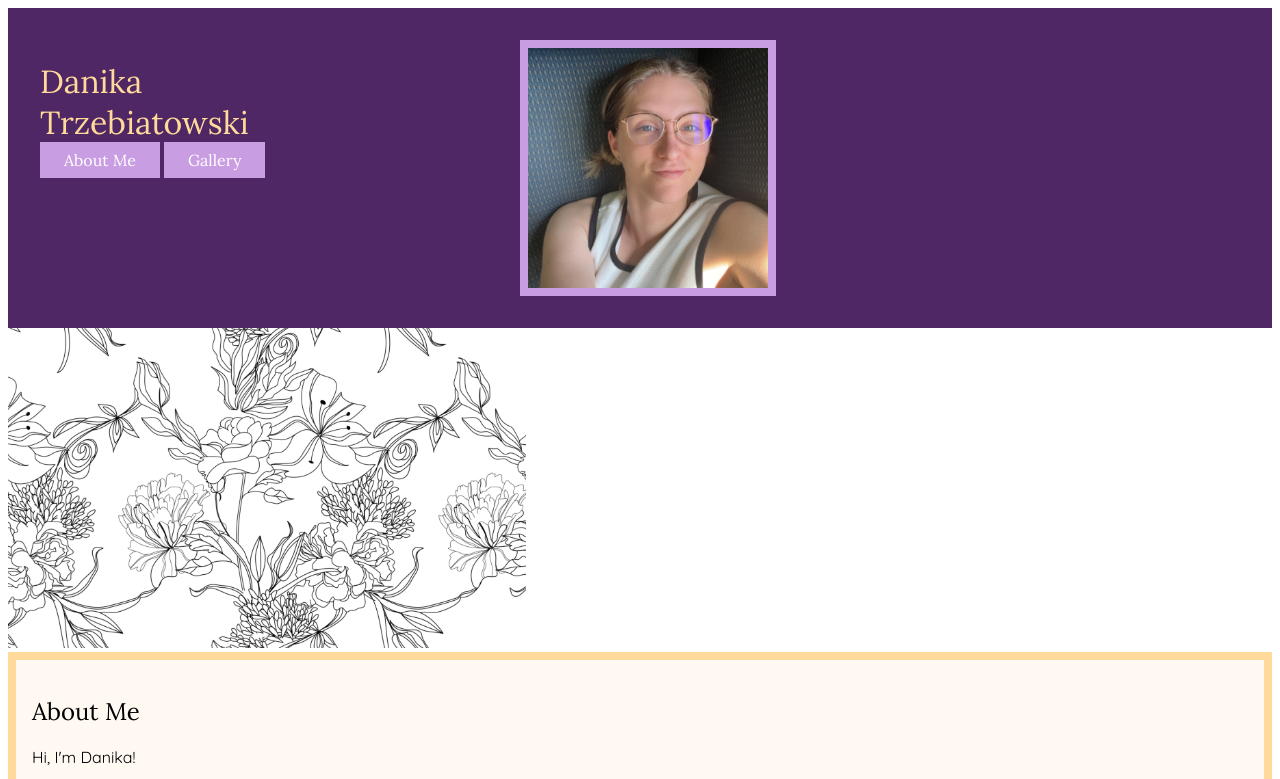
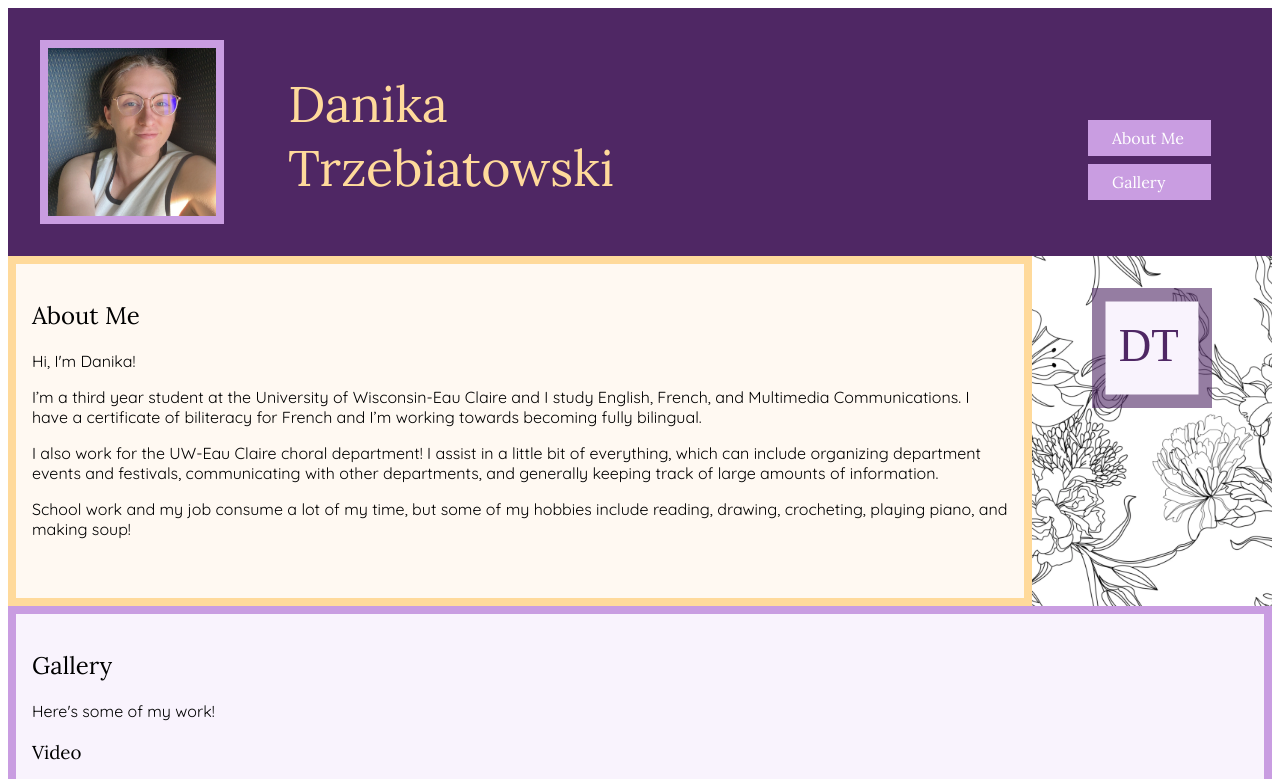
Before and after one commit to trzebiatowskid-uwec/portfolio, a plain HTML site: page index.html in a window 1280 px wide. Shown: the top 779 px of the page. Drawn offline with Linux system fonts and the light colour scheme; grey boxes are pictures that could not be loaded.

Commit message:
portfolio in progress

```diff
--- a/index.html
+++ b/index.html
@@ -26,7 +26,9 @@
         <img src="images/Danika.JPG" class="item3" alt="">
     </header>
     <main>
-        <div class="flowers"><img src="images/flowers.webp" alt=""></div>
+        <div class="flowers">
+            <img src="images/favicon/favicon.svg" alt="">
+        </div>
         <section id="about" class="about">
             <h2>About Me</h2>
             <p>Hi, I'm Danika!</p>
@@ -38,22 +40,24 @@
             <h2>Gallery</h2>
             <p>Here's some of my work!</p>
             <h3>Video</h3>
+            <!--Knives Out opening-->
+            <iframe width="519" height="923" src="https://www.youtube.com/embed/5wV6EvIq_j8" title="Knives Out Animated Opening (2024 School Project)" frameborder="0" allow="accelerometer; autoplay; clipboard-write; encrypted-media; gyroscope; picture-in-picture; web-share" referrerpolicy="strict-origin-when-cross-origin" allowfullscreen></iframe>
+            <!--foster gallery-->
+            <iframe width="560" height="315" src="https://www.youtube.com/embed/0xfgaTCnSb8?si=nyU7vaw-iGHEf0tX" title="YouTube video player" frameborder="0" allow="accelerometer; autoplay; clipboard-write; encrypted-media; gyroscope; picture-in-picture; web-share" referrerpolicy="strict-origin-when-cross-origin" allowfullscreen></iframe>
             <h3>Artwork</h3>
-            <img src="images/art/paper forest.jpg" alt="">
-            <img src="images/art/Leaf box.jpg" alt="">
-            <img src="images/art/Reptile eye.jpg" alt="">
-            <img src="images/art/Landscape.jpg" alt="">
-            <img src="images/art/Bob Ross.jpg" alt="">
-            <img src="images/art/BW Leaves.jpg" alt="">
+            <img src="images/art/paper-forest.jpg" alt="" class="item-a">
+            <img src="images/art/Leaf-box.jpg" alt="" class="item-b">
+            <img src="images/art/Reptile-eye.jpg" alt="" class="item-c">
+            <img src="images/art/Landscape.jpg" alt="" class="item-d">
+            <img src="images/art/Bob-Ross.jpg" alt="" class="item-e">
+            <img src="images/art/BW-Leaves.jpg" alt="" class="item-f">
         </section>
-    </main>
-    <footer>
         <div class="contacts">
-            <h2>Contacts</h2>
+        <h2>Contacts</h2>
             <p>Email: trzebida4442@uwec.edu</p>
             <p>Phone: 000-000-0000</p>
             <p>Instagram: @danika.doodles</p>
         </div>
-    </footer>
+    </main>
 </body>
 </html>
--- a/styles.css
+++ b/styles.css
@@ -2,6 +2,7 @@ h1{
     font-family:'Lora',Georgia, 'Times New Roman', Times, serif;
     color:#ffda9b;
     font-weight:200;
+    margin: 0;
 }
 h2{
     font-family:'Lora',Georgia, 'Times New Roman', Times, serif;
@@ -17,8 +18,9 @@ header{
     background-color:#4f2764;
     padding: 2rem;
     display:grid;
-    grid-template-columns: 40% 40%;
-    grid-template-rows:40% 40%;
+    grid-template-columns: 1fr 1fr;
+    grid-template-rows: 1fr 1fr;
+    gap: 10px;
 }
 .item1{
     grid-column: 1/2;
@@ -31,18 +33,27 @@ header{
 .item3{
     grid-column:2/3;
     grid-row:1/3;
+    align-self: center;
 }
 header img{
-    max-width:50%;
-    border: solid .5rem #c99de1;
+    max-width:84%;
+    border:.5rem solid #c99de1;
+}
+.flowers{
+    background-image:url(images/flowers.webp);
+    background-size:cover;
+    text-align:center;
 }
 .flowers img{
-    max-height:20rem;
+    max-width: 15%;
+    margin: 2rem;
 }
 a{
     background-color:#c99de1;
     color:#ffffff;
     padding: .5rem 1.5rem;
+    margin: .5rem;
+    width: 75px;
     text-decoration:none;
     font-family:'Lora',Georgia, 'Times New Roman', Times, serif;
     display:inline-block;
@@ -67,12 +78,81 @@ p{
     border:solid #c99de1 .5rem;
 }
 .gallery img{
-    max-width:45%;
-    display:inline;
+    max-width:200px;
+    max-height: 200px;
+    display: inline-block;
 }
-footer{
+.contacts{
     background-color:#fff9f2;
     color:#000000;
     padding:1rem;
     border:solid #ffda9b .5rem;
+    text-align: left;
 }
+iframe{
+    max-height: 300px;
+    max-width: 100%;
+}
+@media (min-width:670px){
+    h1{
+        font-size: 50px;
+    }
+    a{
+        display:block;
+        padding: .5rem 1.5rem;
+        margin:.5rem;
+    }
+}
+@media(min-width: 1000px){
+    header{
+        grid-template-columns: 15rem 1fr 10rem;
+        grid-template-rows: 4rem;
+        gap: .5rem;
+    }
+    .item1{
+        grid-column: 2/3;
+        align-self:center;
+        margin: 8rem 0 0 0;
+    }
+    .item2{
+        grid-column: 3/4;
+    }
+    .item3{
+        grid-column:1/2;
+        text-align: center;
+        max-width:70%;
+
+    }
+    main{
+        display:grid;
+        grid-template-columns:  1fr 15rem;
+        grid-template-rows: 350px 1fr 15rem;
+    }
+    .about{
+        grid-column:1/2;
+        grid-row:1/2;
+    }
+    .gallery{
+        grid-column:1/3;
+        grid-row:2/3;
+    }
+    .contacts{
+        grid-column:1/3;
+        grid-row:3/4;
+    }
+    .flowers{
+        grid-column:2/3;
+        grid-row:1/2;
+        height:100%;
+        align-self:center;
+    }
+    .flowers img{
+        max-width: 50%;
+        vertical-align:middle;
+    }
+    .gallery img{
+        max-width:400px;
+        max-height: 400px;
+        display:inline-block;
+    }
+}
```
Also changed, not shown: images/art/BW-Leaves.jpg (renamed from images/art/BW Leaves.jpg), images/art/Leaf-box.jpg (renamed from images/art/Leaf box.jpg), images/art/Reptile-eye.jpg (renamed from images/art/Reptile eye.jpg), images/art/paper-forest.jpg (renamed from images/art/paper forest.jpg), 2 other files.
